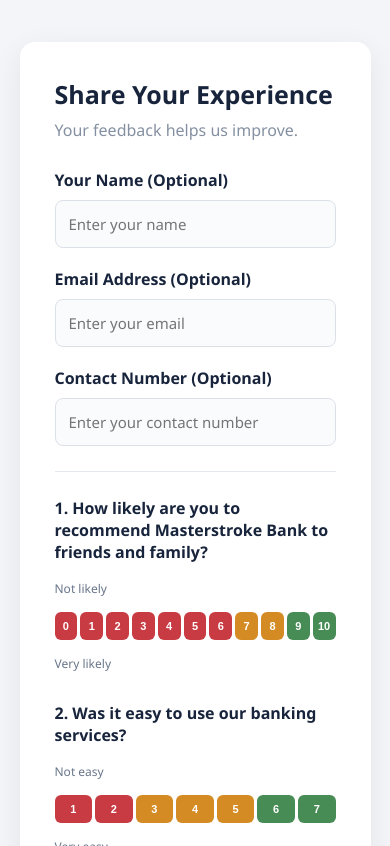
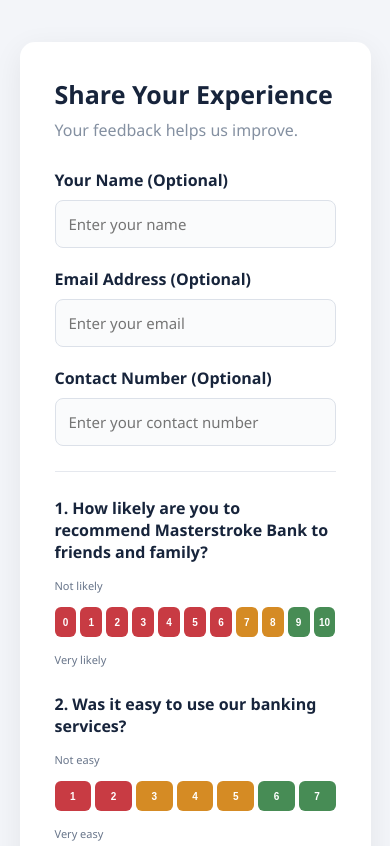
Before and after one commit to aspro74/masterstroke-bank, a plain HTML site: page index.html in a window 390 px wide. Shown: the part 254-1100 px from the top of the page. Drawn offline with Linux system fonts and the light colour scheme.

Commit message:
Refine styles for number rating buttons

```diff
--- a/style.css
+++ b/style.css
@@ -211,46 +211,66 @@ header {
     margin: 25px 0;
 }
 
+/* COMPACT RATING BUTTONS */
+
 .number-rating {
-    margin-top: 12px;
-    margin-bottom: 25px;
+    margin-top: 10px;
+    margin-bottom: 22px;
 }
 
 .number-rating .rating-label {
     display: inline-block;
-    font-size: 12px;
+    font-size: 11px;
     color: #68758a;
-    margin: 5px 0;
+    margin: 4px 0;
 }
 
 .number-buttons {
     display: grid;
     grid-template-columns: repeat(11, minmax(0, 1fr));
-    gap: 5px;
+    gap: 7px;
     margin: 10px 0;
 }
 
 .number-buttons button {
-    padding: 10px 0;
+    width: 100%;
+    min-width: 0;
+    height: 34px;
+    padding: 0;
     margin: 0;
-    font-size: 13px;
+    font-size: 12px;
+    font-weight: 600;
+    border: 2px solid transparent;
     border-radius: 6px;
     color: white;
+    cursor: pointer;
+    transition: 0.2s ease;
+}
+
+/* RED */
+.number-buttons button {
     background: #c83b43;
 }
 
+/* ORANGE */
 .number-buttons button.mid {
     background: #d58b24;
 }
 
+/* GREEN */
 .number-buttons button.high {
     background: #478c55;
 }
 
+/* SELECTED BUTTON */
 .number-buttons button.selected {
-    outline: 3px solid #101d35;
+    background: #101d35 !important;
+    color: #ffffff !important;
+    border: 2px solid #d5a84b !important;
+    outline: 2px solid #101d35;
     outline-offset: 2px;
-    transform: translateY(-2px);
+    transform: scale(1.08);
+    box-shadow: 0 3px 9px rgba(16, 29, 53, 0.25);
 }
 
 #easeOptions .number-buttons {
@@ -259,11 +279,11 @@ header {
 
 @media (max-width: 400px) {
     .number-buttons {
-        gap: 3px;
+        gap: 4px;
     }
 
     .number-buttons button {
-        font-size: 11px;
-        padding: 8px 0;
+        height: 30px;
+        font-size: 10px;
     }
 }
```
